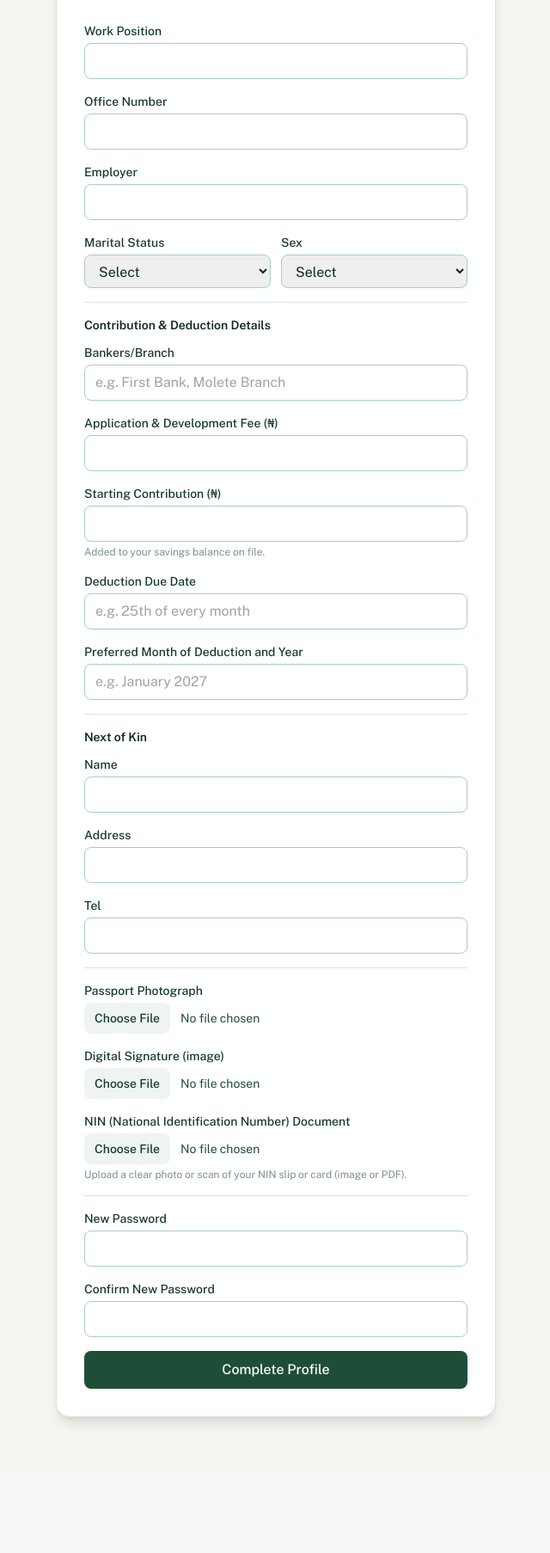
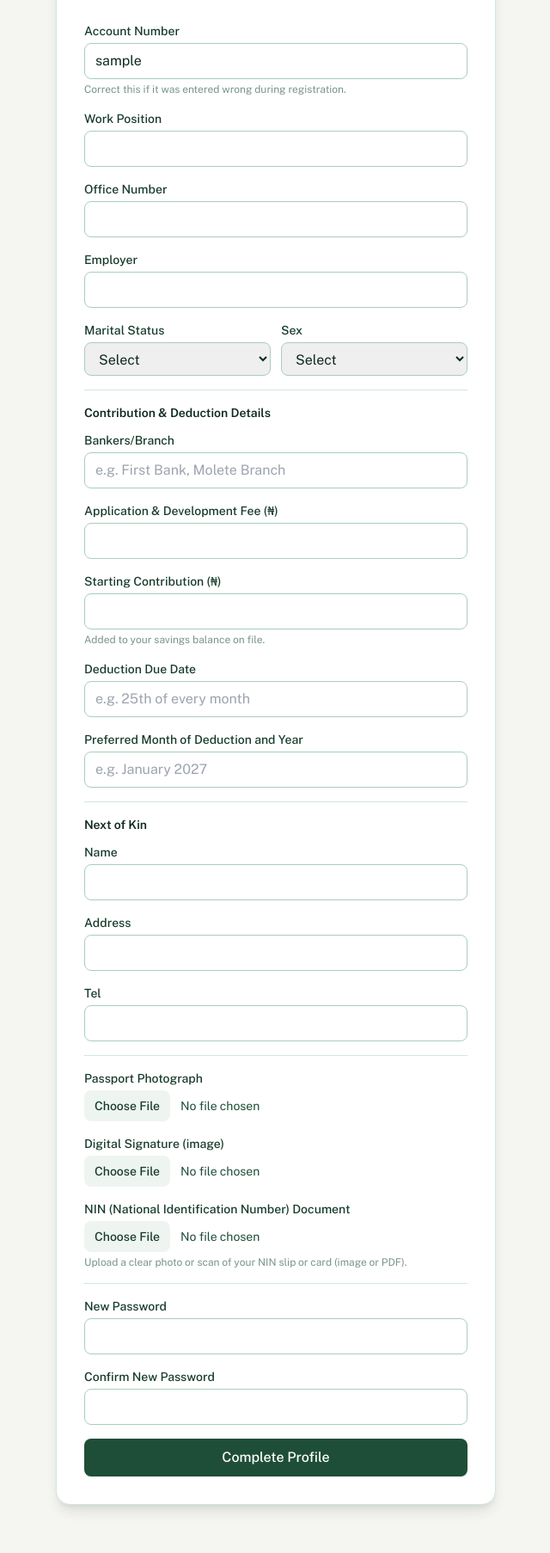
Before and after one commit to oladokuntijesunimi-dot/Bestchoice-cms, a Flask app: page /complete-profile in a window 1280 px wide. Shown: the part 233-2039 px from the top of the page at 86% size, without its empty margins (319-959 px from the left). Before the commit the page ends 1891 px from the top, so only its background shows below. Run offline with Flask 3, Linux system fonts and the light colour scheme; the visitor is signed in with stand-in values (Sample User, id 1); some libraries are stand-ins or nearby versions.

Commit message:
Update complete_profile.html

```diff
--- a/templates/complete_profile.html
+++ b/templates/complete_profile.html
@@ -12,6 +12,12 @@
             </p>
 
             <form method="POST" enctype="multipart/form-data" class="space-y-4">
+                <div>
+                    <label class="block text-sm font-medium text-brand-800 mb-1">Account Number</label>
+                    <input type="text" name="account_number" required value="{{ current_user.account_number }}"
+                           class="w-full border border-brand-200 rounded-lg px-3 py-2 focus:ring-2 focus:ring-gold-400 focus:border-gold-400 focus:outline-none transition">
+                    <p class="text-xs text-brand-700/60 mt-1">Correct this if it was entered wrong during registration.</p>
+                </div>
                 {% if needs_work_position %}
                 <div>
                     <label class="block text-sm font-medium text-brand-800 mb-1">Work Position</label>
```
